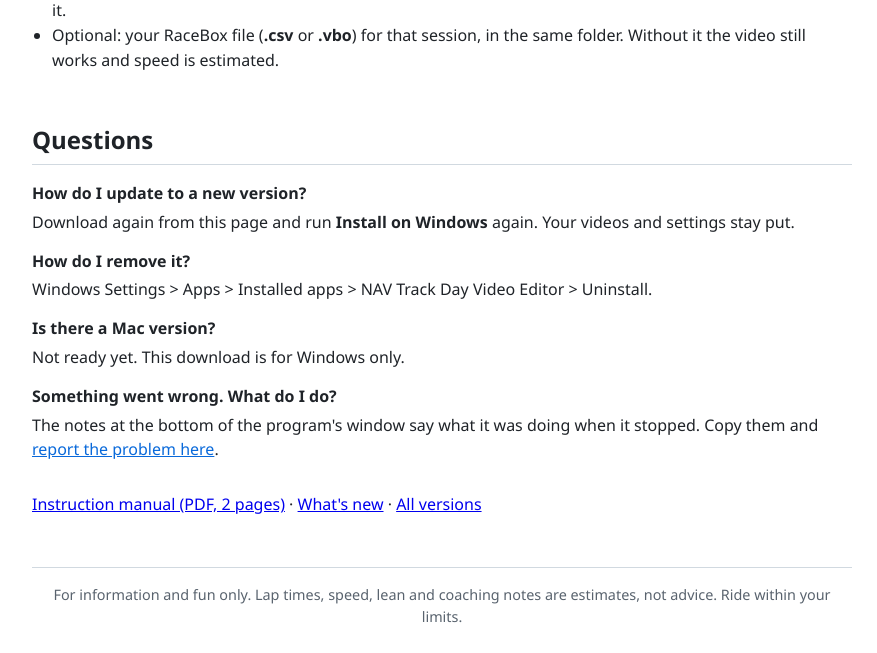
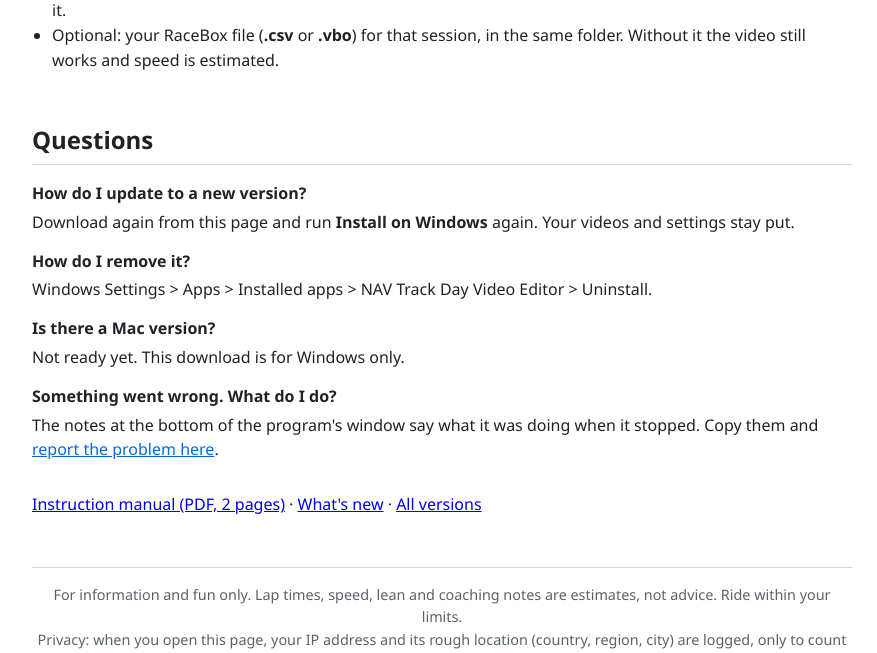
Before and after one commit to naveenp143/nav-trackday-video-editor-releases, a plain HTML site: page index.html in a window 1280 px wide. Shown: the part 2363-3016 px from the top of the page, without its empty margins (198-1075 px from the left). Drawn offline with Linux system fonts and the light colour scheme; no server answers.

Commit message:
Visitor log and privacy note

```diff
--- a/index.html
+++ b/index.html
@@ -121,6 +121,7 @@
 
 <footer>
   For information and fun only. Lap times, speed, lean and coaching notes are estimates, not advice. Ride within your limits.
+  <br>Privacy: when you open this page, your IP address and its rough location (country, region, city) are logged, only to count unique visitors and see where the app has reached. Nothing else is collected, there are no cookies, and the data is never shared or sold.
   <br><span id="ver"></span>
   <br><img src="https://hits.sh/naveenp143.github.io/nav-trackday-video-editor-releases.svg?label=visits&amp;color=1a7f37" alt="visits" style="margin-top:8px;height:20px">
 </footer>
@@ -140,5 +141,9 @@ fetch("https://api.github.com/repos/naveenp143/nav-trackday-video-editor-release
   })
   .catch(() => {});
 </script>
+<script>
+// Counts this visit: unique visitors and their rough location only (see the privacy note at the bottom).
+new Image().src = "https://naveenp.duckdns.org/webhook/trackday-visit?p=" + encodeURIComponent(location.pathname) + "&r=" + encodeURIComponent(document.referrer || "");
+</script>
 </body>
 </html>
```
